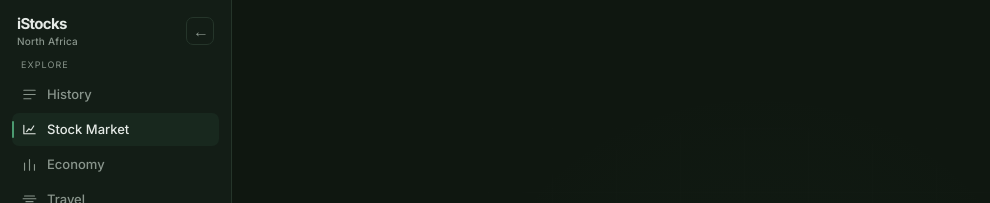
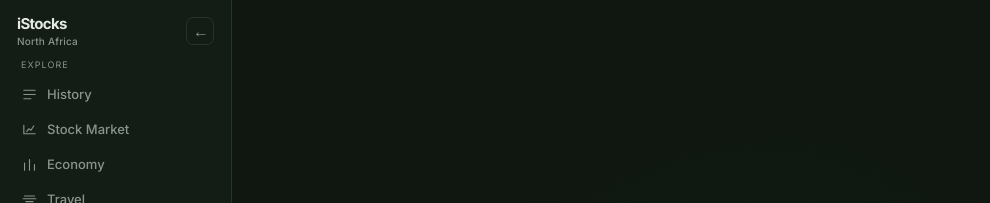
Before and after one commit to 1btestinng/test02, a Next.js app: page / in a window 1280 px wide. Shown: the top 203 px of the page, without its empty margins (0-990 px from the left). Built offline with nearby package versions, Linux system fonts and the light colour scheme.

Commit message:
fix: mark dedicated Stock Market route as active

```diff
--- a/components/navigation/north-africa-shell.tsx
+++ b/components/navigation/north-africa-shell.tsx
@@ -17,11 +17,11 @@ export default function NorthAfricaShell({children}:{children:React.ReactNode}){
  const items=useMemo(()=>order.map(id=>NORTH_AFRICA_SECTIONS.find(x=>x.id===id)).filter(Boolean) as Item[],[order]);
  const move=(id:NavigationId,dir:-1|1)=>setOrder(current=>{const next=[...current];const i=next.indexOf(id);const j=i+dir;if(i<0||j<0||j>=next.length)return current;[next[i],next[j]]=[next[j],next[i]];return next});
  const drop=(target:NavigationId)=>{if(!dragged||dragged===target)return;setOrder(current=>{const next=[...current];const from=next.indexOf(dragged);const to=next.indexOf(target);if(from<0||to<0)return current;next.splice(from,1);next.splice(to,0,dragged);return next})};
- const active=(href:string,id:NavigationId)=>id==='markets'?pathname==='/':pathname===href||pathname.startsWith(`${href}/`);
+ const active=(href:string)=>pathname===href||pathname.startsWith(`${href}/`);
  return <div className={`${styles.frame}${collapsed?` ${styles.collapsed}`:''}`}>
   <aside className={`${styles.sidebar}${mobileOpen?` ${styles.open}`:''}`} aria-label="North Africa navigation">
    <div className={styles.top}><Link href="/" className={styles.brand} aria-label="iStocks North Africa home"><strong>iStocks</strong><span>North Africa</span></Link><button className={styles.collapse} onClick={()=>setCollapsed(v=>!v)} aria-label={collapsed?'Expand navigation':'Collapse navigation'} title={collapsed?'Expand navigation':'Collapse navigation'}>{collapsed?'→':'←'}</button></div>
-   <nav className={styles.nav} aria-label="Primary navigation">{(['explore','data','about'] as const).map(group=><div className={styles.group} key={group}><div className={styles.label}>{group==='explore'?'Explore':group==='data'?'Data':'About'}</div>{items.filter(x=>x.group===group).map(item=><Link key={item.id} href={item.href} className={`${styles.item}${active(item.href,item.id)?` ${styles.active}`:''}`} title={collapsed?item.label:undefined}><Icon id={item.id}/><span>{item.label}</span></Link>)}</div>)}</nav>
+   <nav className={styles.nav} aria-label="Primary navigation">{(['explore','data','about'] as const).map(group=><div className={styles.group} key={group}><div className={styles.label}>{group==='explore'?'Explore':group==='data'?'Data':'About'}</div>{items.filter(x=>x.group===group).map(item=><Link key={item.id} href={item.href} className={`${styles.item}${active(item.href)?` ${styles.active}`:''}`} title={collapsed?item.label:undefined}><Icon id={item.id}/><span>{item.label}</span></Link>)}</div>)}</nav>
    <div className={styles.bottom}><button className={styles.customize} onClick={()=>setCustomizing(true)}><Icon id="about"/><span>Customize</span></button></div>
   </aside>
   {mobileOpen&&<button className={styles.overlay} aria-label="Close navigation" onClick={()=>setMobileOpen(false)}/>}<div className={styles.content}><button className={styles.mobileMenu} onClick={()=>setMobileOpen(true)} aria-label="Open navigation"><span/><span/><span/></button>{children}</div>
```
